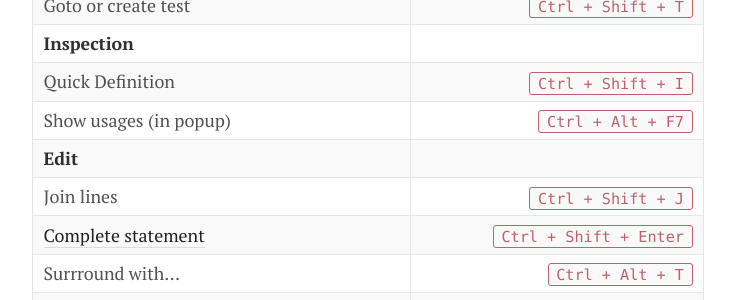
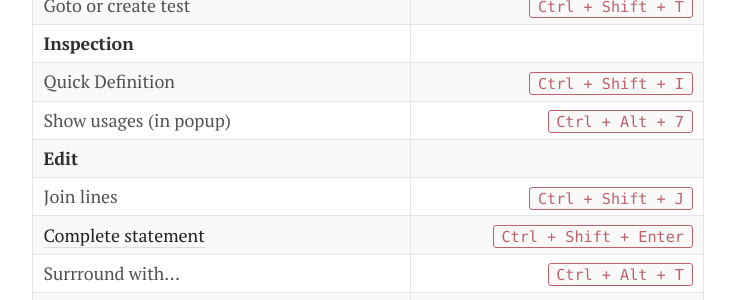
Before and after one commit to alexpana/alexpana.github.io, a Jekyll site: the page built from _posts/2017-02-26-intellij-idea-productivity-tips.md, in a window 1280 px wide and 900 px high, scrolled down 764 px. Shown: the part 147-447 px from the top of the window, without its empty margins (272-1007 px from the left). Built offline with Jekyll 4.4.1, drawn with Linux system fonts in a browser that asks for light colours.

Commit message:
Fix shortcut typo for Show usages (in popup)

```diff
--- a/_posts/2017-02-26-intellij-idea-productivity-tips.md
+++ b/_posts/2017-02-26-intellij-idea-productivity-tips.md
@@ -26,7 +26,7 @@ frequently or which have great value.
 | Goto or create test | `Ctrl + Shift + T`|
 | **Inspection** |  |
 | Quick Definition | `Ctrl + Shift + I`|
-| Show usages (in popup) | `Ctrl + Alt + F7`|
+| Show usages (in popup) | `Ctrl + Alt + 7`|
 | **Edit** |  |
 | Join lines | `Ctrl + Shift + J` |
 | [Complete statement](https://www.jetbrains.com/help/idea/2016.1/completing-statements.html) | `Ctrl + Shift + Enter`|
```
